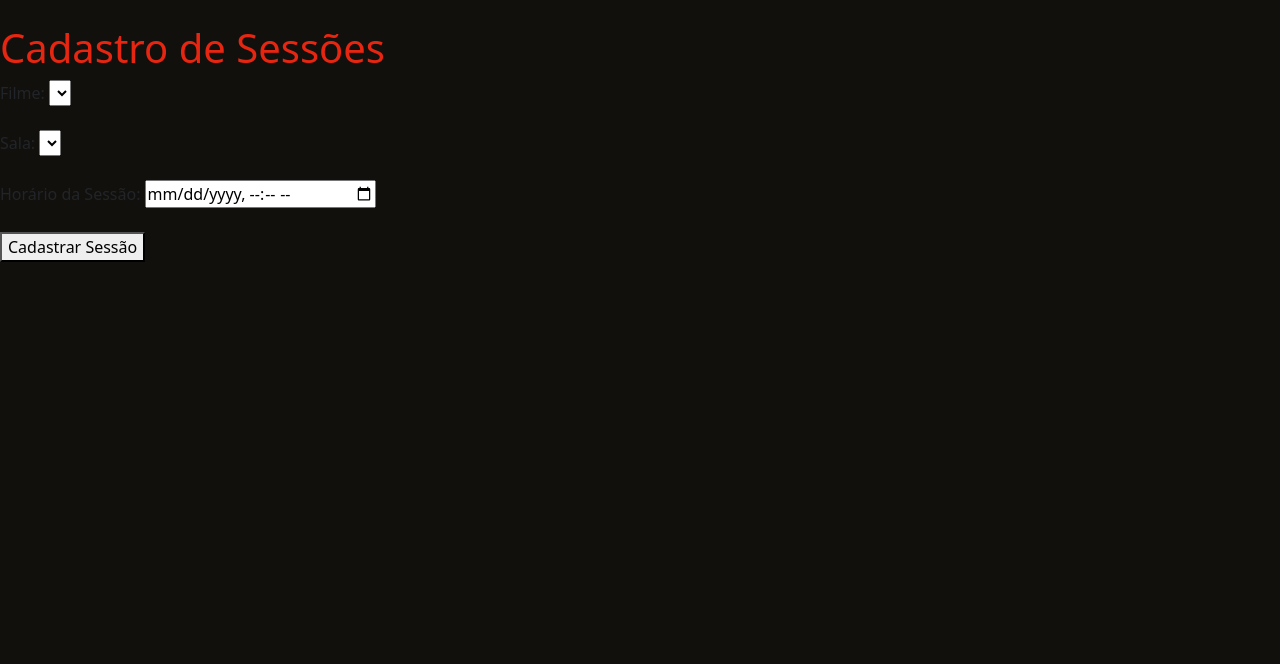
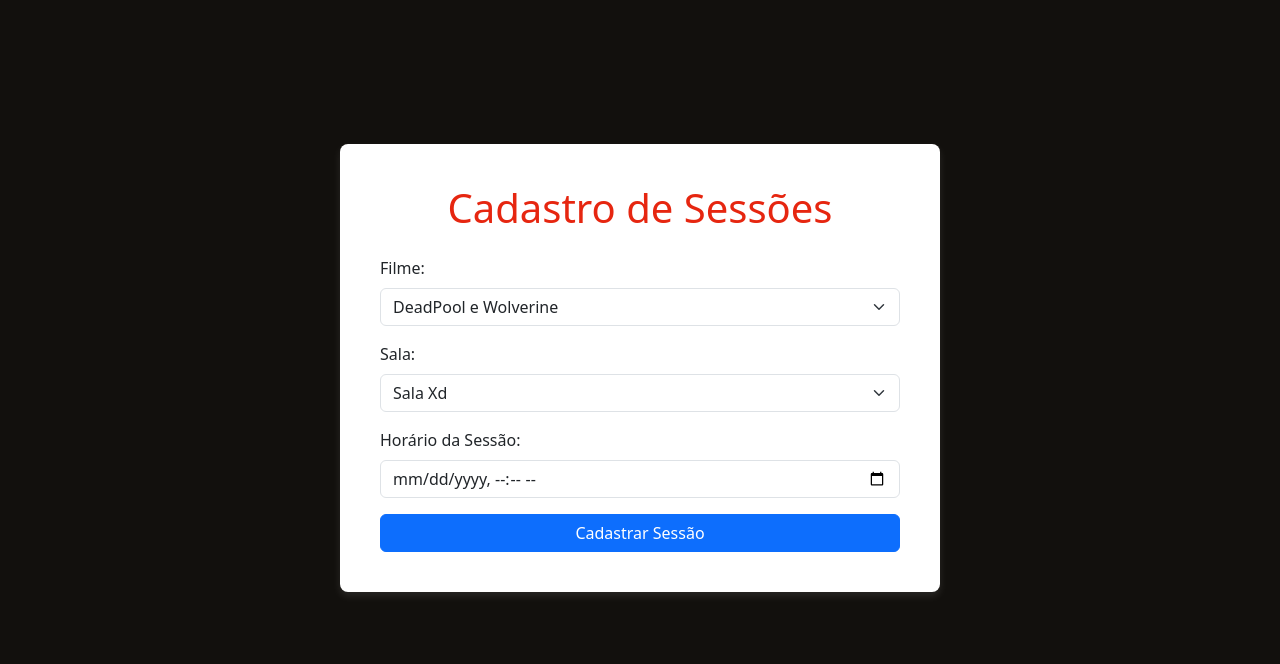
Before and after one commit to PedrOliveiraM/tecnicas-construcao-software, a website: page cinema/pages/sessoes.html in a window 1280 px wide. Shown: the part 136-800 px from the top of the page. Drawn offline with nearby package versions, Linux system fonts and the light colour scheme; no server answers; a small style sheet from the web is missing.

Commit message:
:sparkles: feat : create sessao page and add footer

```diff
--- a/cinema/pages/sessoes.html
+++ b/cinema/pages/sessoes.html
@@ -58,22 +58,45 @@
       </div>
     </nav>
   </header>
+  <main class="form-container">
+    <div class="form-box">
+      <h1 class="text-center mb-4">Cadastro de Sessões</h1>
+      <form action="/cadastrar-sessao" method="post">
+        <div class="mb-3">
+          <label for="filmeSessao" class="form-label">Filme:</label>
+          <select id="filmeSessao" name="filmeSessao" class="form-select" required>
+            <option value="DeadPool e Wolverine">DeadPool e Wolverine</option>
+            <option value="O Homem torto">O Homem torto</option>
+            <option value="Meu Malvado Favorito 4">Meu Malvado Favorito 4</option>
+            <option value="Não fale Mal">Não fale Mal</option>
+          </select>
+        </div>
 
-  <h1>Cadastro de Sessões</h1>
-  <form action="/cadastrar-sessao" method="post">
-    <label for="filmeSessao">Filme:</label>
-    <select id="filmeSessao" name="filmeSessao" required>
-    </select><br><br>
+        <div class="mb-3">
+          <label for="salaSessao" class="form-label">Sala:</label>
+          <select id="salaSessao" name="salaSessao" class="form-select" required>
+            <option value="Sala Xd">Sala Xd</option>
+            <option value="Sala New Hub">Sala New Hub</option>
+            <option value="Sala New Experience">Sala New Experience</option>
+            <option value="Sala Effects 3D">Sala Effects 3D</option>
+          </select>
+        </div>
 
-    <label for="salaSessao">Sala:</label>
-    <select id="salaSessao" name="salaSessao" required>
-    </select><br><br>
+        <div class="mb-3">
+          <label for="horarioSessao" class="form-label">Horário da Sessão:</label>
+          <input type="datetime-local" id="horarioSessao" name="horarioSessao" class="form-control" required>
+        </div>
 
-    <label for="horarioSessao">Horário da Sessão:</label>
-    <input type="datetime-local" id="horarioSessao" name="horarioSessao" required><br><br>
+        <button type="submit" class="btn btn-primary w-100">Cadastrar Sessão</button>
+      </form>
+    </div>
+  </main>
 
-    <button type="submit">Cadastrar Sessão</button>
-  </form>
+  <footer class="bg-danger py-3 mt-5">
+    <div class="container d-flex justify-content-center">
+      <p class="mb-0 fw-bold">&copy; Pedro Oliveira. Todos os direitos reservados. Cinema SG</p>
+    </div>
+  </footer>
 </body>
 
 </html>
```
